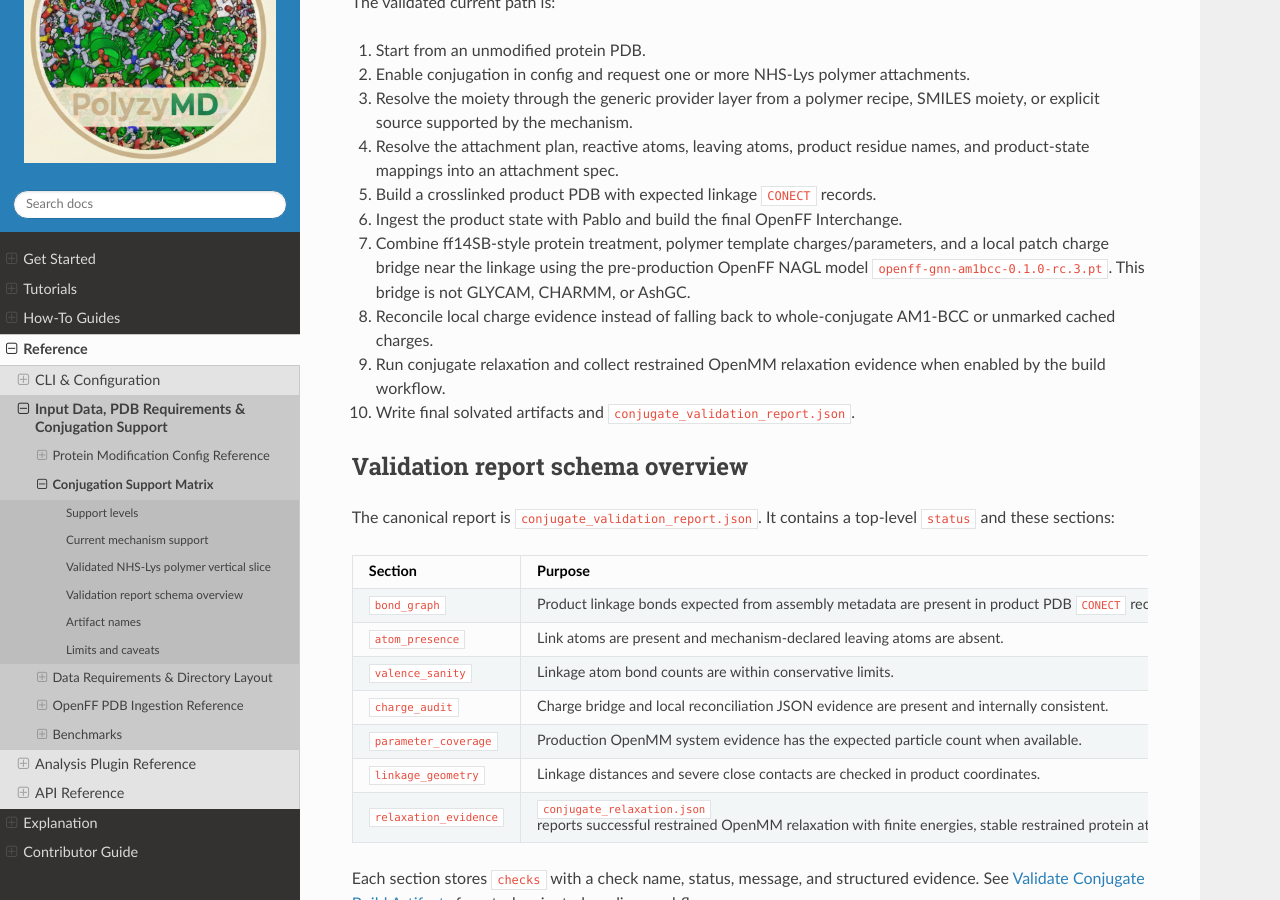
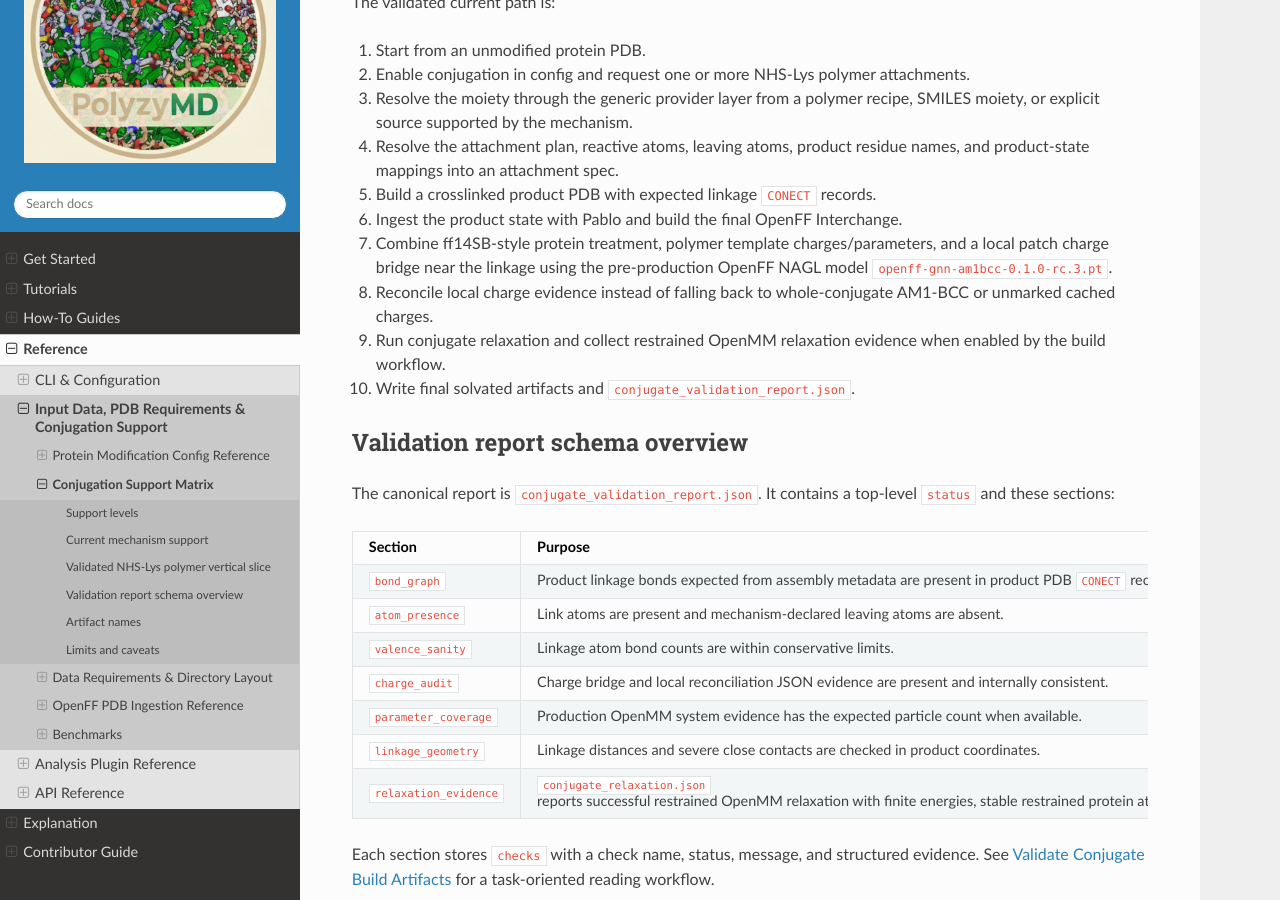
Before and after one commit to joelaforet/polyzymd, a Sphinx documentation site: the page built from docs/source/reference/conjugation_support_matrix.md, in a window 1280 px wide and 900 px high, scrolled down 1066 px. Built offline with Sphinx 7.4.7 and the Read the Docs theme 3.1.0, drawn with Linux system fonts in a browser that asks for light colours.

Commit message:
Clarify OpenFF NAGL model usage in conjugation process
Removed unnecessary clarification about the bridge not being GLYCAM, CHARMM, or AshGC.

```diff
--- a/docs/source/reference/conjugation_support_matrix.md
+++ b/docs/source/reference/conjugation_support_matrix.md
@@ -44,8 +44,7 @@ The validated current path is:
 6. Ingest the product state with Pablo and build the final OpenFF Interchange.
 7. Combine ff14SB-style protein treatment, polymer template charges/parameters,
    and a local patch charge bridge near the linkage using the pre-production
-   OpenFF NAGL model `openff-gnn-am1bcc-0.1.0-rc.3.pt`. This bridge is not
-   GLYCAM, CHARMM, or AshGC.
+   OpenFF NAGL model `openff-gnn-am1bcc-0.1.0-rc.3.pt`.
 8. Reconcile local charge evidence instead of falling back to whole-conjugate
    AM1-BCC or unmarked cached charges.
 9. Run conjugate relaxation and collect restrained OpenMM relaxation evidence when
```
